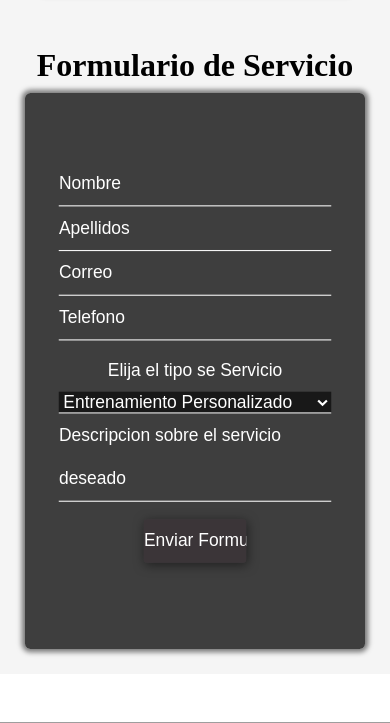
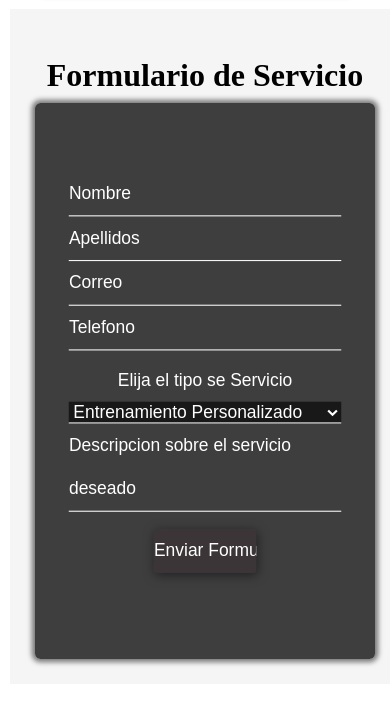
Before and after one commit to eriber01/Ejercitate-OnePage, a PHP site: page / in a window 390 px wide. Shown: the part 2775-3498 px from the top of the page. Run offline with PHP 8.4, Linux system fonts and the light colour scheme; grey boxes are pictures that could not be loaded.

Commit message:
Update style.css

```diff
--- a/css/style.css
+++ b/css/style.css
@@ -393,6 +393,9 @@ footer .contactos-container{
         margin-bottom: 1rem;
     }
 
+    .form-container{
+        margin: 10px;
+    }
     form{
         width: 80%;
     }
```
